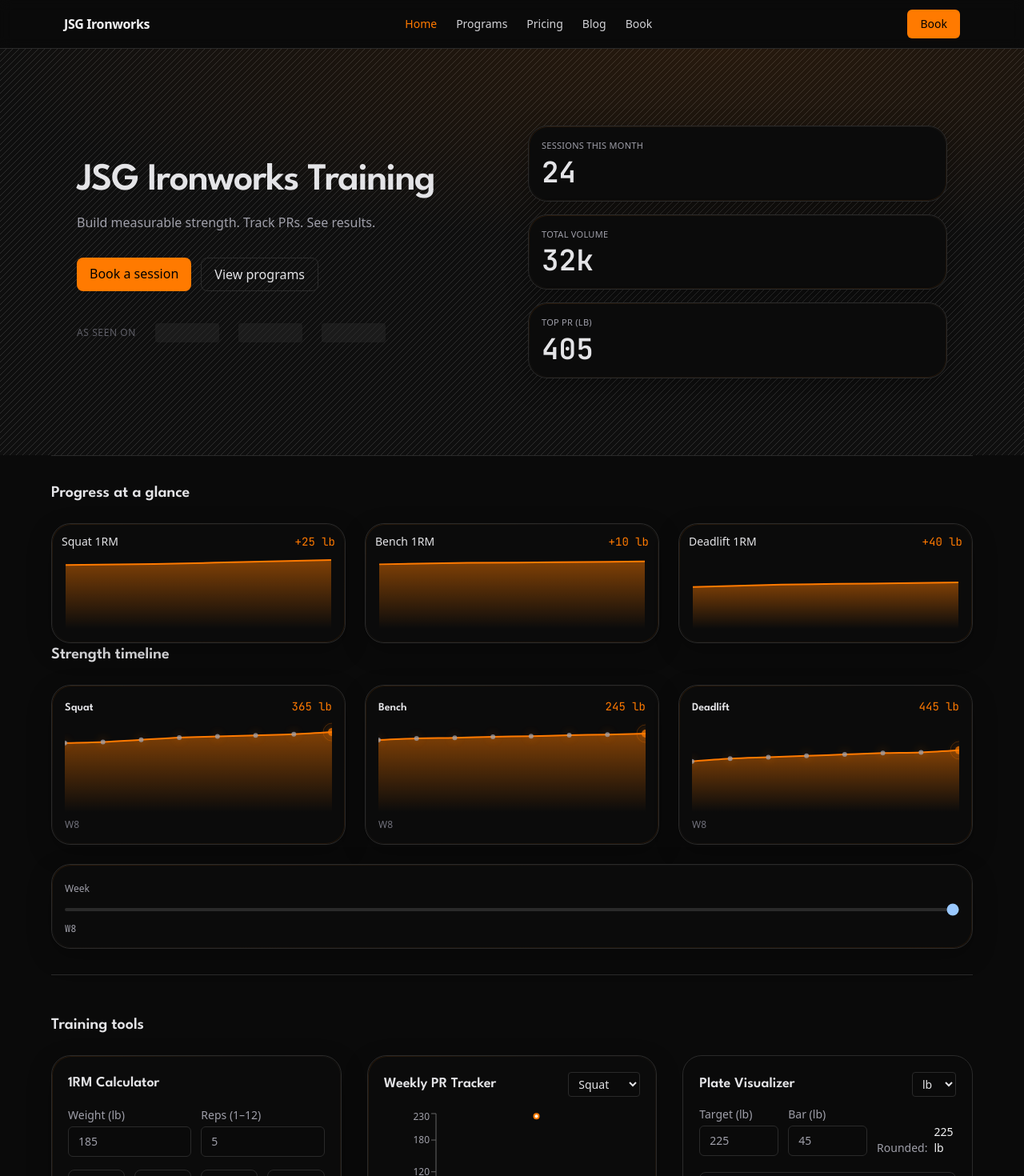
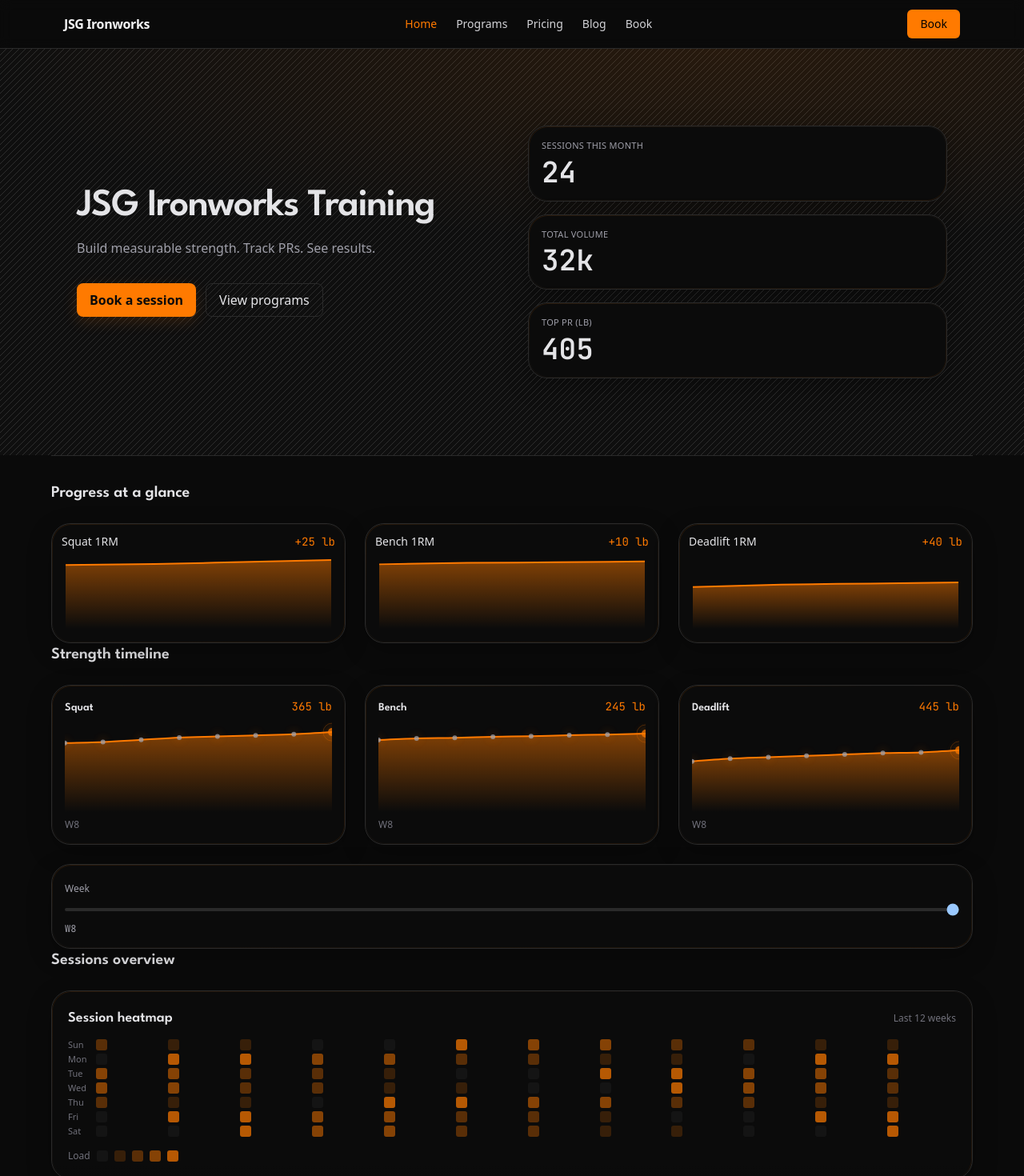
Before and after one commit to JaStaGa/jsg-ironworks, a Next.js app: page / in a window 1280 px wide. Shown: the top 1470 px of the page at 80% size. Built offline with nearby package versions, Linux system fonts and the light colour scheme.

Commit message:
home cta and flows

```diff
--- a/src/app/globals.css
+++ b/src/app/globals.css
@@ -142,3 +142,146 @@ h3,
     opacity: 1;
   }
 }
+
+/* Heatmap cells */
+.heat-cell {
+  width: 14px;
+  height: 14px;
+  border-radius: 3px;
+  background: #111;
+}
+
+.heat-0 {
+  background: #141414;
+}
+
+.heat-1 {
+  background: rgba(255, 122, 0, .18);
+}
+
+.heat-2 {
+  background: rgba(255, 122, 0, .32);
+}
+
+.heat-3 {
+  background: rgba(255, 122, 0, .50);
+}
+
+.heat-4 {
+  background: rgba(255, 122, 0, .70);
+}
+
+/* Fade into divider at the bottom of the card */
+.heat-fade {
+  position: relative;
+  overflow: hidden;
+}
+
+.heat-fade::after {
+  content: "";
+  position: absolute;
+  left: 0;
+  right: 0;
+  bottom: -1px;
+  height: 18px;
+  background: linear-gradient(to bottom, rgba(10, 10, 10, 0), rgba(10, 10, 10, 1));
+  pointer-events: none;
+}
+
+/* CTA with right-edge sweep */
+.btn-cta {
+  position: relative;
+  isolation: isolate;
+  display: inline-flex;
+  align-items: center;
+  justify-content: center;
+  padding: .5rem 1rem;
+  border-radius: .5rem;
+  font-weight: 600;
+  background: var(--color-safety);
+  color: #0a0a0a;
+  box-shadow: 0 6px 18px rgba(255, 122, 0, .15);
+  transition: transform 200ms var(--spring), box-shadow 200ms var(--spring), filter 200ms var(--spring);
+  overflow: hidden;
+}
+
+.btn-cta::after {
+  content: "";
+  position: absolute;
+  inset: -2px;
+  background: linear-gradient(100deg, transparent 0%, rgba(255, 255, 255, .9) 16%, rgba(255, 255, 255, 0) 32%);
+  transform: translateX(120%);
+  transition: transform 700ms var(--spring);
+  mix-blend-mode: screen;
+  pointer-events: none;
+}
+
+.btn-cta:hover {
+  box-shadow: 0 10px 26px rgba(255, 122, 0, .25);
+}
+
+.btn-cta:hover::after {
+  transform: translateX(-8%);
+}
+
+.btn-cta:focus-visible {
+  outline: 2px solid #fff;
+  outline-offset: 2px;
+}
+
+.btn-cta:active {
+  transform: scale(.98);
+}
+
+
+/* Sticky footer bar + haptic tap */
+.sticky-bar {
+  padding-bottom: calc(env(safe-area-inset-bottom, 0px) + 12px);
+  box-shadow: 0 -10px 30px rgba(0, 0, 0, .35);
+}
+
+.tap-haptic {
+  transition: transform 120ms var(--spring), box-shadow 200ms var(--spring);
+}
+
+.tap-haptic:active {
+  transform: scale(.98);
+}
+
+/* Social proof drift */
+.logo-strip {
+  position: relative;
+  overflow: hidden;
+  mask-image: linear-gradient(to right, transparent, #000 10%, #000 90%, transparent);
+}
+
+.logo-track {
+  display: flex;
+  gap: 16px;
+  width: max-content;
+  animation: drift 36s linear infinite;
+}
+
+@keyframes drift {
+  from {
+    transform: translateX(0);
+  }
+
+  to {
+    transform: translateX(-50%);
+  }
+}
+
+.logo-pill {
+  width: 96px;
+  height: 24px;
+  border-radius: 9999px;
+  background: #2a2a2a;
+  filter: grayscale(1) contrast(1.1);
+  opacity: .75;
+}
+
+.logo-pill:hover {
+  opacity: 1;
+  filter: none;
+}
--- a/src/app/page.tsx
+++ b/src/app/page.tsx
@@ -7,6 +7,7 @@ import WarmupPlanner from "@/components/WarmupPlanner"
 import LeadForm from "@/components/LeadForm"
 import MobileStickyBook from "@/components/MobileStickyBook"
 import StrengthTimelineGrid from "@/components/StrengthTimelineGrid"
+import SessionHeatmap from "@/components/SessionHeatmap"
 
 export default function Page() {
   return (
@@ -41,6 +42,8 @@ export default function Page() {
         </div>
         <h2 className="text-xl font-semibold mb-6">Strength timeline</h2>
         <StrengthTimelineGrid />
+        <h2 className="text-xl font-semibold mb-6">Sessions overview</h2>
+        <SessionHeatmap />
       </section>
 
       {/* Training tools */}
--- a/src/components/HeroMetrics.tsx
+++ b/src/components/HeroMetrics.tsx
@@ -14,9 +14,9 @@ function Counter({ to, suffix = "", active }: { to: number; suffix?: string; act
     )
 }
 
-function MetricCard({
-    label, value, delay = 0, active,
-}: { label: string; value: React.ReactNode; delay?: number; active: boolean }) {
+function MetricCard({ label, value, delay = 0, active }: {
+    label: string; value: React.ReactNode; delay?: number; active: boolean
+}) {
     return (
         <motion.div
             className="card p-4"
@@ -41,37 +41,16 @@ export default function HeroMetrics() {
                 <h1 className="heading text-4xl sm:text-5xl font-semibold tracking-tight">JSG Ironworks Training</h1>
                 <p className="mt-4 text-zinc-400 max-w-xl">Build measurable strength. Track PRs. See results.</p>
                 <div className="mt-8 flex gap-3">
-                    <Link href="/book" className="rounded-lg px-4 py-2 bg-safety text-black font-medium hover:opacity-90">Book a session</Link>
+                    <Link href="/book" className="btn-cta">Book a session</Link>
                     <Link href="/programs" className="rounded-lg px-4 py-2 border border-steel">View programs</Link>
                 </div>
-                <ul className="mt-10 flex flex-wrap items-center gap-6 opacity-80">
-                    <li className="text-xs uppercase tracking-wider text-zinc-500">As seen on</li>
-                    <li className="h-6 w-20 bg-steel/60 rounded" />
-                    <li className="h-6 w-20 bg-steel/60 rounded" />
-                    <li className="h-6 w-20 bg-steel/60 rounded" />
-                </ul>
             </div>
 
             {/* Right: metric stack */}
             <div ref={stackRef} className="grid gap-4">
-                <MetricCard
-                    label="Sessions this month"
-                    value={<Counter to={24} active={inView} />}
-                    delay={0.00}
-                    active={inView}
-                />
-                <MetricCard
-                    label="Total volume"
-                    value={<Counter to={32} suffix="k" active={inView} />}
-                    delay={0.08}
-                    active={inView}
-                />
-                <MetricCard
-                    label="Top PR (lb)"
-                    value={<Counter to={405} active={inView} />}
-                    delay={0.16}
-                    active={inView}
-                />
+                <MetricCard label="Sessions this month" value={<Counter to={24} active={inView} />} delay={0.00} active={inView} />
+                <MetricCard label="Total volume" value={<Counter to={32} suffix="k" active={inView} />} delay={0.08} active={inView} />
+                <MetricCard label="Top PR (lb)" value={<Counter to={405} active={inView} />} delay={0.16} active={inView} />
             </div>
         </section>
     )
--- a/src/components/MobileStickyBook.tsx
+++ b/src/components/MobileStickyBook.tsx
@@ -12,9 +12,9 @@ export default function MobileStickyBook() {
     }, [])
     if (!visible) return null
     return (
-        <div className="fixed inset-x-0 bottom-0 z-50 sm:hidden bg-ink/90 backdrop-blur border-t border-steel px-4 py-3 flex items-center justify-between">
+        <div className="fixed inset-x-0 bottom-0 z-50 sm:hidden bg-ink/90 backdrop-blur border-t border-steel px-4 py-3 flex items-center justify-between sticky-bar">
             <span className="text-sm text-zinc-300">Ready to start?</span>
-            <Link href="/book" className="rounded-lg px-4 py-2 bg-safety text-black font-medium">Book</Link>
+            <Link href="/book" className="btn-cta tap-haptic">Book</Link>
         </div>
     )
 }
--- /dev/null
+++ b/src/components/SessionHeatmap.tsx
@@ -0,0 +1,66 @@
+"use client"
+import { useMemo } from "react"
+
+type Week = { label: string; days: number[] } // 7 numbers per week (Sun..Sat), 0–4 sessions/day
+
+export default function SessionHeatmap() {
+    const weeks = useMemo<Week[]>(() => {
+        // Deterministic demo data: 12 weeks × 7 days, values 0–4
+        const out: Week[] = []
+        const dayNames = ["Sun", "Mon", "Tue", "Wed", "Thu", "Fri", "Sat"]
+        for (let w = 11; w >= 0; w--) {
+            const label = `W${12 - w}`
+            const days: number[] = []
+            for (let d = 0; d < 7; d++) {
+                const seed = (w * 7 + d) * 137 + 91
+                const val = ((seed % 9) + (d % 3)) % 5 // 0..4
+                days.push(val)
+            }
+            out.push({ label, days })
+        }
+        return out
+    }, [])
+
+    const dayNames = ["Sun", "Mon", "Tue", "Wed", "Thu", "Fri", "Sat"]
+
+    return (
+        <div className="card p-5 heat-fade">
+            <div className="flex items-center justify-between">
+                <h3 className="text-lg font-semibold">Session heatmap</h3>
+                <div className="text-xs text-zinc-500">Last 12 weeks</div>
+            </div>
+
+            <div className="mt-3 grid grid-cols-[auto_1fr] gap-3">
+                {/* Day labels */}
+                <div className="grid grid-rows-7 gap-1 text-[11px] text-zinc-500">
+                    {dayNames.map((d) => <div key={d} className="h-[14px] leading-[14px]">{d}</div>)}
+                </div>
+
+                {/* 12-week grid */}
+                <div className="grid grid-cols-12 gap-1">
+                    {weeks.map((w, wi) => (
+                        <div key={w.label} className="grid grid-rows-7 gap-1">
+                            {w.days.map((v, di) => (
+                                <div
+                                    key={di}
+                                    className={`heat-cell heat-${v}`}
+                                    title={`${w.label} ${dayNames[di]}: ${v} session${v === 1 ? "" : "s"}`}
+                                />
+                            ))}
+                        </div>
+                    ))}
+                </div>
+            </div>
+
+            {/* Legend */}
+            <div className="mt-4 flex items-center gap-2 text-xs text-zinc-500">
+                <span>Load</span>
+                <span className="heat-cell heat-0" />
+                <span className="heat-cell heat-1" />
+                <span className="heat-cell heat-2" />
+                <span className="heat-cell heat-3" />
+                <span className="heat-cell heat-4" />
+            </div>
+        </div>
+    )
+}
```
